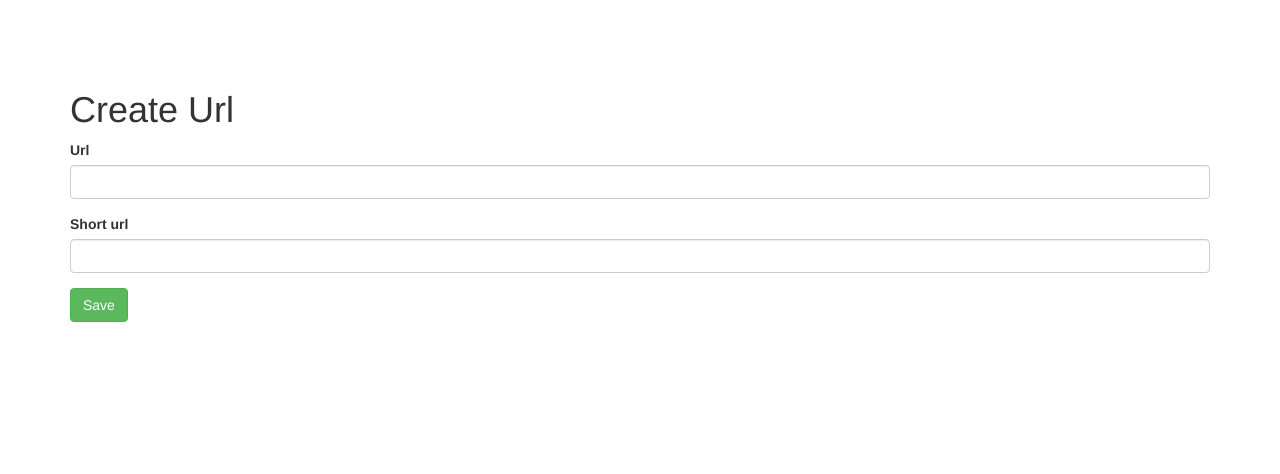
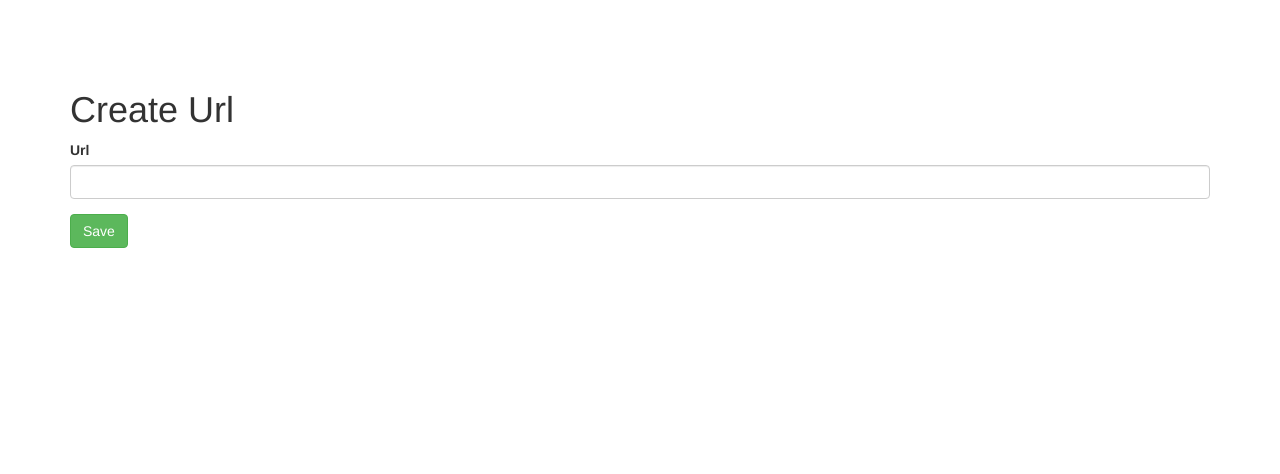
Before and after one commit to AlexandrTerekhin/short-urls, a Yii app: template views/url/create.php in a window 1280 px wide. Shown: the top 474 px of the page. Run offline with PHP 8.4 and a stand-in for Yii, Linux system fonts and the light colour scheme; the template is opened without the code that fills it, so the values that code supplies are empty; form fields are guessed from the names that the template uses; some libraries are stand-ins or nearby versions.

Commit message:
[-] Remove short url property from edit form.

```diff
--- a/views/url/_form.php
+++ b/views/url/_form.php
@@ -14,8 +14,6 @@ use yii\widgets\ActiveForm;
 
     <?= $form->field($model, 'url')->textInput(['maxlength' => true]) ?>
 
-    <?= $form->field($model, 'short_url')->textInput(['maxlength' => true]) ?>
-
     <div class="form-group">
         <?= Html::submitButton('Save', ['class' => 'btn btn-success']) ?>
     </div>
```
